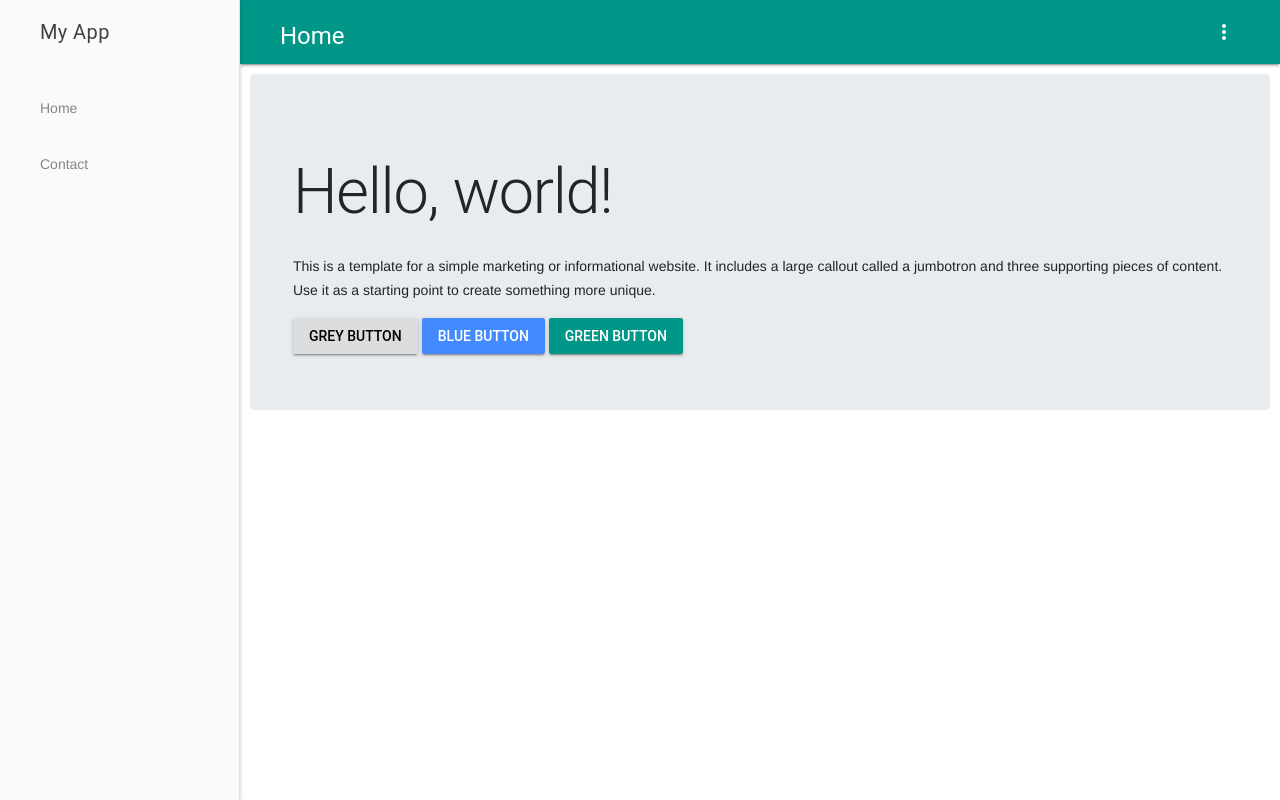
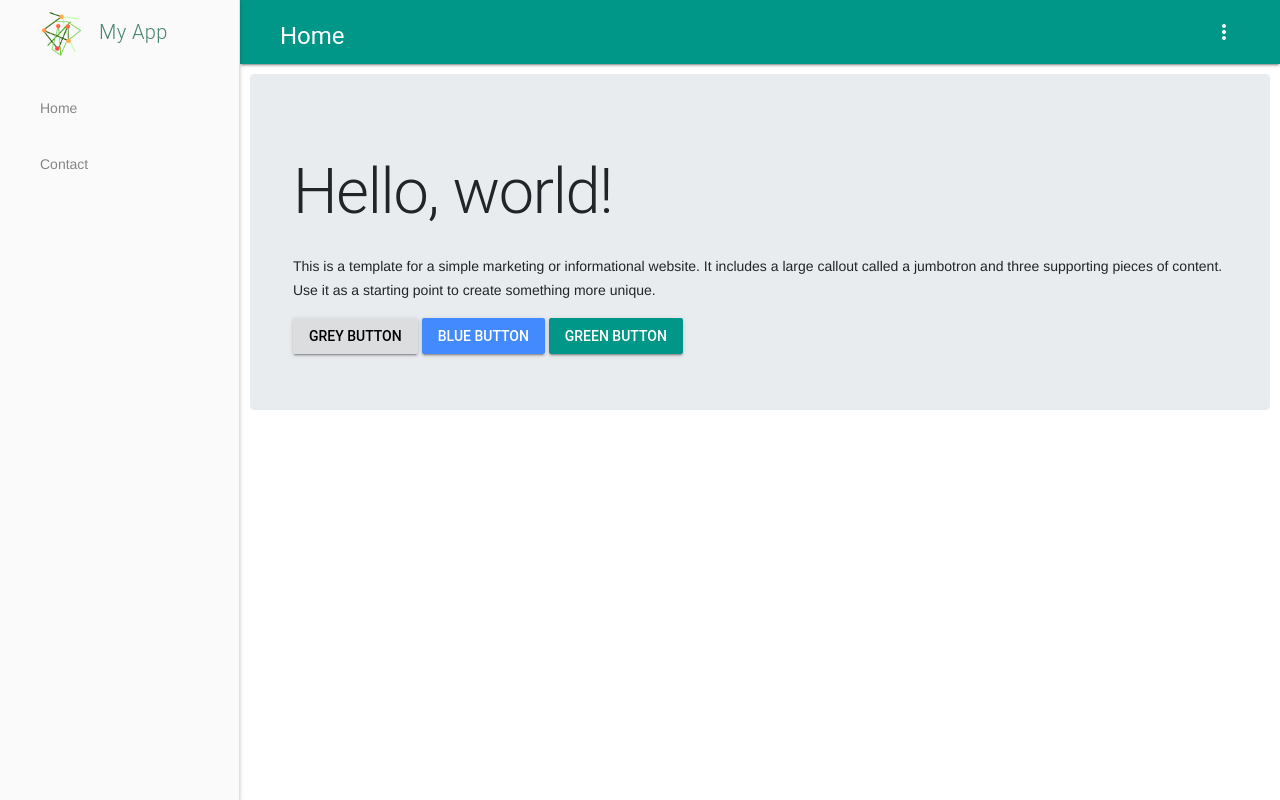
Before and after one commit to ospinakamilo/FlaskBootMDL, a Flask app: page / in a window 1280 px wide. Run offline with Flask 2, Linux system fonts and the light colour scheme; some libraries are stand-ins or nearby versions.

Commit message:
Add Icon to sidebar
Include a logo in the sidebar title

```diff
--- a/src/webapp/views/templates/layout.html
+++ b/src/webapp/views/templates/layout.html
@@ -28,7 +28,17 @@
                 </div>
             </header>
             <div class="mdl-layout__drawer">
-                <span class="mdl-layout-title">My App</span>
+                <span class="mdl-layout-title">
+                    <style>
+                        .mdl-layout-title > a{color:#498473; font-weight:300; text-decoration: none;}
+                        .mdl-layout-title > a:hover{color:#498473; text-decoration: none;}
+                    </style>
+                    <a href="/">
+                        <img style="max-height: 45px" src="{{ url_for('static', filename='favicon.ico') }}">
+                        &nbsp;
+                        My App
+                    </a>
+                </span>
                 <nav class="mdl-navigation">
                     <a class="mdl-navigation__link" href="/">Home</a>
                     <a class="mdl-navigation__link" href="/contact">Contact</a>
```
